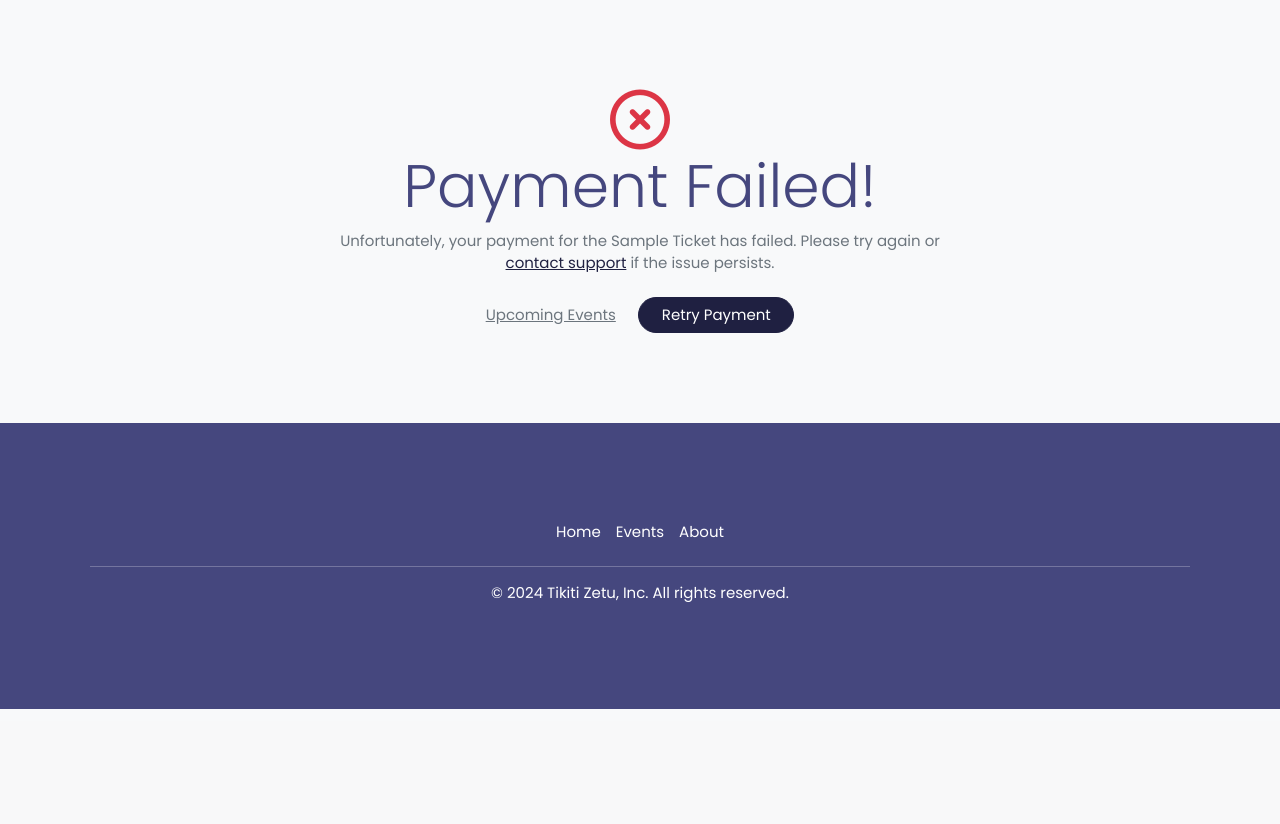
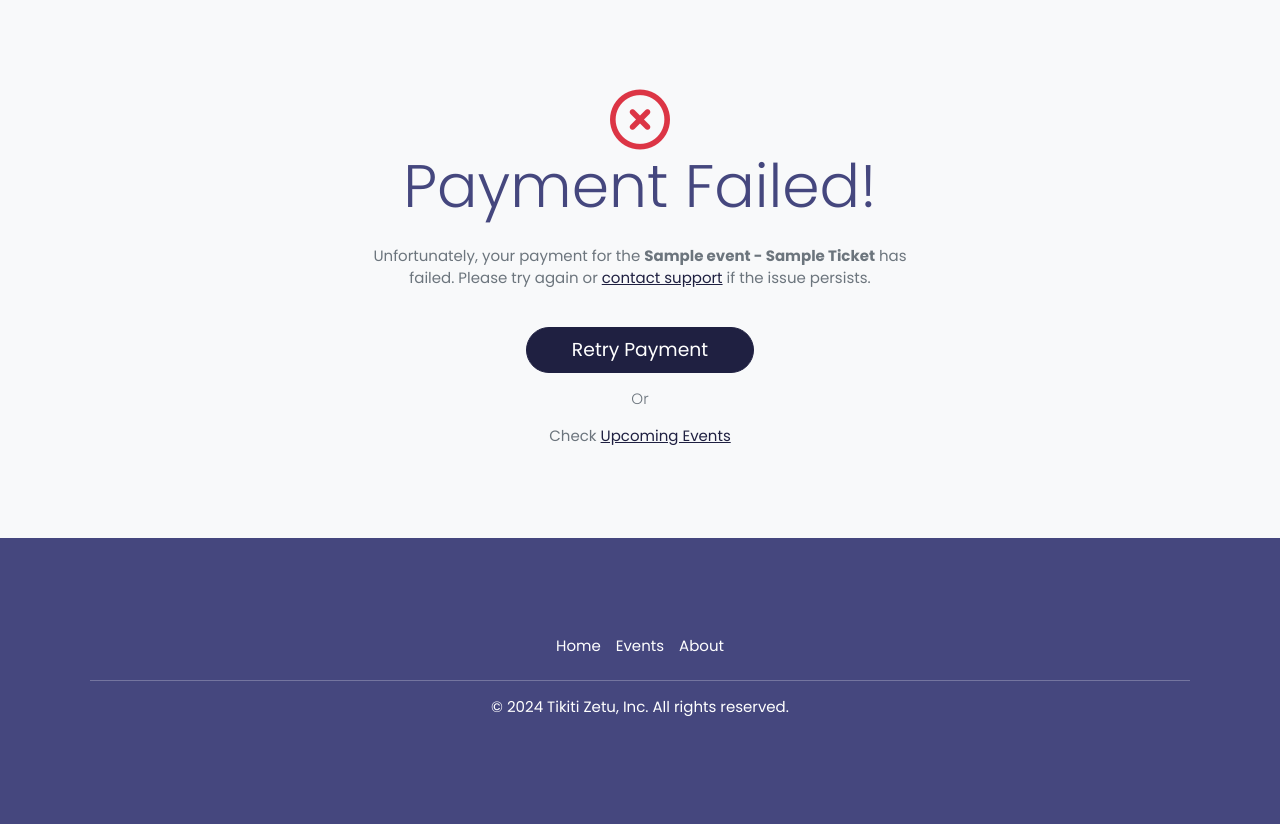
Before and after one commit to fourpixels-studio/tikitizetu, a Django app: page /payment-failed/000/ in a window 1280 px wide. Shown: the part 79-903 px from the top of the page. Before the commit the page ends 788 px from the top, so only its background shows below. Run offline with Django 4.2, Linux system fonts and the light colour scheme; tables that the repository leaves empty hold one stand-in row (values such as "Sample post"); some libraries are stand-ins or nearby versions; some web fonts are replaced.

Commit message:
Added event name to the message

```diff
--- a/payments/templates/payment_failed.html
+++ b/payments/templates/payment_failed.html
@@ -2,14 +2,15 @@
 {% block body %}
 <main class="container">
     <div class="row justify-content-center my-5 py-5 align-items-center">
-        <div class="col-sm-12 col-lg-7 text-center">
+        <div class="col-sm-12 col-lg-6 text-center">
             <i style="font-size: 4rem;" class="fa-regular fa-circle-xmark text-danger"></i>
-            <h1 class="display-3">Payment Failed!</h1>
-            <p class="text-muted">Unfortunately, your payment for the {{ ticket.ticket_type }} Ticket has failed. Please try again or <span><a href="{% url 'contact' %}" class="hover-underline text-primary">contact support</a></span> if the issue persists.</p>
-            <div class="d-flex flex-row mt-4 flex-wrap justify-content-center align-items-center gap-4">
-                <a href="{% url 'events_list' %}" class="link text-secondary">Upcoming Events</a>
-                <a href="{% url 'cart' slug=ticket.event.slug pk=ticket.event.pk %}" class="btn btn-primary px-4 rounded-4">Retry Payment</a>
-            </div>
+            <h1 class="display-3 mb-4">Payment Failed!</h1>
+            <p class="text-muted mb-4">Unfortunately, your payment for the <strong>{{ ticket.event.name }} - {{ ticket.ticket_type}} Ticket</strong> has failed. Please try again or <span><a href="{% url 'contact' %}" class="hover-underline text-primary">contact support</a></span> if the issue persists.</p>
+            <a href="{% url 'cart' slug=ticket.event.slug pk=ticket.event.pk %}" class="btn btn-primary btn-lg px-5 mt-3 rounded-pill text-center">Retry Payment</a>
+            <p class="text-muted fw-300 my-3">Or</p>
+            <span class="text-center text-secondary">Check
+                <a href="{% url 'events_list' %}" class="link">Upcoming Events</a>
+            </span>
         </div>
     </div>
 </main>
```
